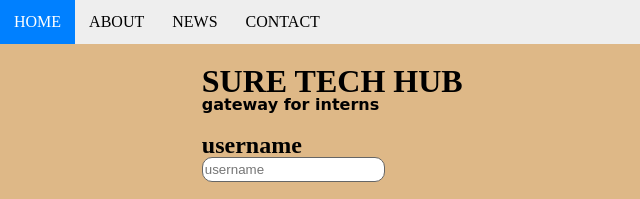
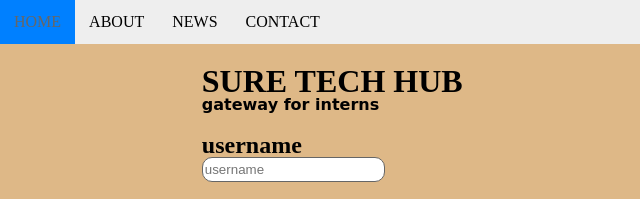
Before and after one commit to Pokkode/sure-tech-hub, a plain HTML site: page index.html in a window 1280 px wide. Shown: the top 199 px of the page, 0-640 px from the left. Drawn offline with Linux system fonts and the light colour scheme.

Commit message:
Update styles.css

```diff
--- a/styles.css
+++ b/styles.css
@@ -47,7 +47,7 @@ ul.topnav li a {
 
 ul.topnav li a:hover {
   background-color: #0080ff;
-  color: white;
+  color: #666;
 }
 
 ul.topnav li.dropdownicon {
```
